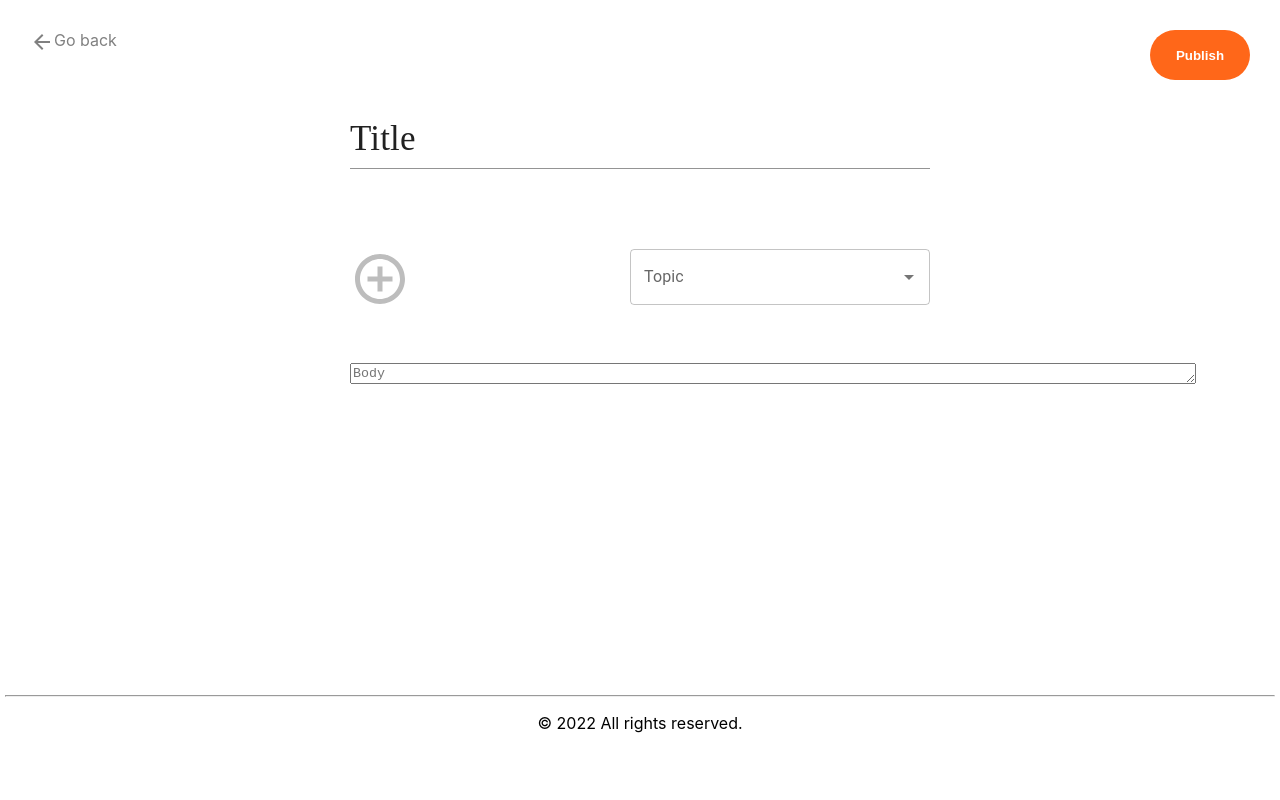
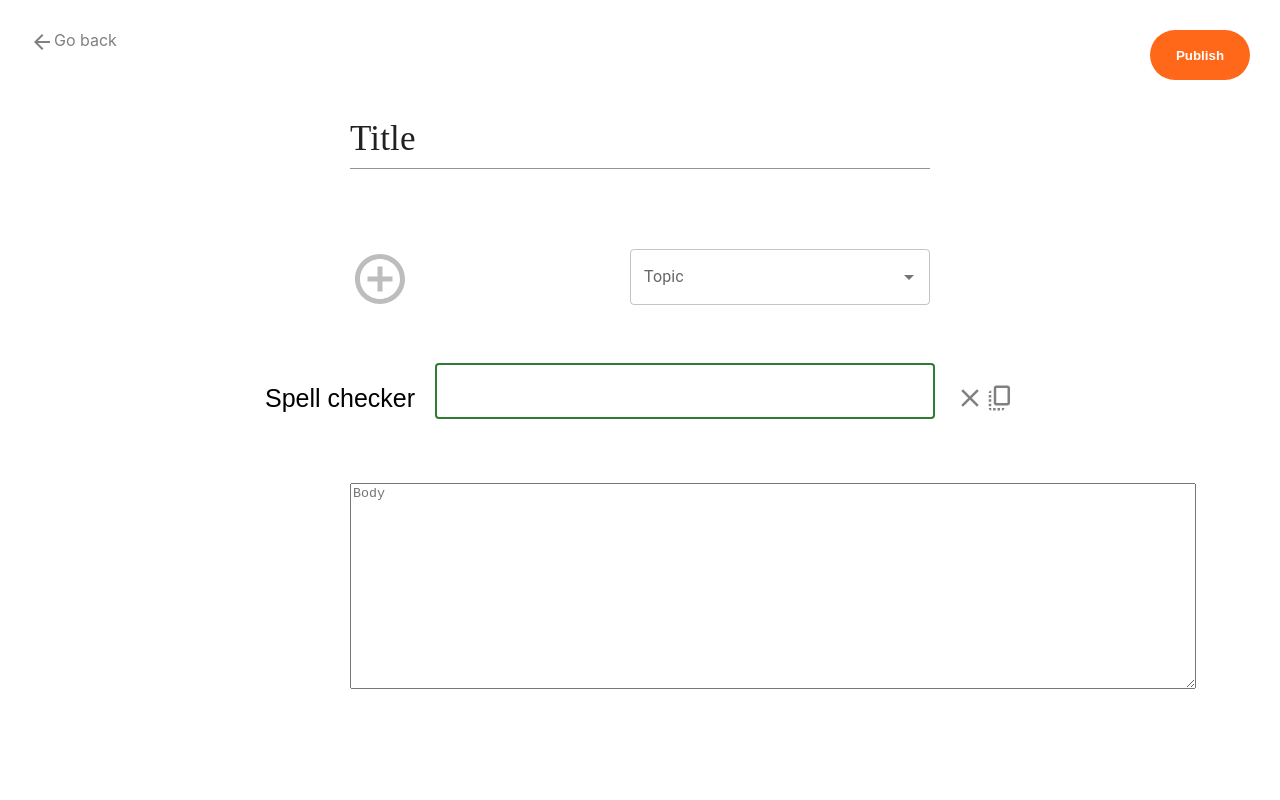
Before and after one commit to LIBINLUVIS/epic_blog, a React (Create React App) app: page /write in a window 1280 px wide. Shown: the top 800 px of the page. Built offline with nearby package versions, Linux system fonts and the light colour scheme; sample sign-in values are in the browser's storage.

Commit message:
the write page Nlp functions added spell checker added

```diff
--- a/src/Pages/Write.js
+++ b/src/Pages/Write.js
@@ -1,4 +1,4 @@
-import React, { useState } from 'react'
+import React, { useState,useRef } from 'react'
 import {Link} from 'react-router-dom'
 import ArrowBackIcon from '@mui/icons-material/ArrowBack';
 import '../Styles/write.css';
@@ -9,10 +9,16 @@ import VideocamIcon from '@mui/icons-material/Videocam';
 import Autocomplete from '@mui/material/Autocomplete';
 import RemoveCircleOutlineOutlinedIcon from '@mui/icons-material/RemoveCircleOutlineOutlined';
 import TextareaAutosize from '@mui/material/TextareaAutosize';
+import axios from 'axios'
+import CloseIcon from '@mui/icons-material/Close';
+import CopyAllIcon from '@mui/icons-material/CopyAll';
 
 
 function Write() {
+
     const [img,setImg]=useState(false)
+    const [spell,setSpell]=useState("")
+    const [result,setResult]=useState("")
     const options=[
         { label: 'Culture'},
         { label: 'Crypto' },
@@ -30,6 +36,28 @@ function Write() {
     const closeimg=()=>{
         setImg(false)
     }
+    const correctspell=(e)=>{
+       setSpell(e.target.value)
+       const spellapi="http://127.0.0.1:8000/api/spellcheck"
+      const config = {
+        headers: {
+          "Content-Type": "application/json",
+        },
+      };
+      const body = JSON.stringify({
+          spell:e.target.value
+      });
+      axios.post(spellapi,body,config).then((res)=>{
+        setResult(res.data)
+      }).catch((err)=>{
+        console.log(err)
+      })
+    }
+
+
+  console.log(result)
+
+
   return (
     <>
      <div className='write_section'>
@@ -75,11 +103,31 @@ function Write() {
             renderInput={(params) => <TextField {...params} label="Topic" />}
             />
         </div>
+        <diV className="text_recomm">
+          <div style={{display:'flex',alignItems:'center',margin:'20px'}}>
+          <h>Spell checker</h>
+          </div>
+           <TextField fullWidth label=""
+              color='success'
+              focused
+              InputProps={{
+                readOnly: true,
+              }}
+           value={result.result}
+           id="fullWidth" style={{width:'500px'}}/>
+           <div style={{display:'flex',alignItems:'center',margin:'20px'}}>
+           <CloseIcon style={{width:'30px',height:'30px',cursor:'pointer',color:'grey'}}/>
+           <CopyAllIcon style={{width:'30px',height:'30px',cursor:'pointer',color:'grey'}}/>
+           </div>
+        </diV>
+        {/* <TextField fullWidth label="fullWidth" id="fullWidth" /> */}
         <div className='blog_body'>
           <TextareaAutosize
           aria-label="empty textarea"
           placeholder="Body"
-          style={{ width: 840}}
+          style={{ width: 840,height:'200px'}}
+          onChange={event=>correctspell(event)}
+          // onKeyDown={event=>handleSpace(event)}
           />
         </div>
      </div>
--- a/src/Styles/write.css
+++ b/src/Styles/write.css
@@ -19,3 +19,14 @@
 .write_section{
     min-height: calc(100vh - 1536px);
 }
+.text_recomm{
+    margin-top: 50px;
+    display: flex;
+
+    justify-content: center;
+
+}
+.text_recomm h{
+    font-size: 25px;
+    font-family: sans-serif;
+}
```
